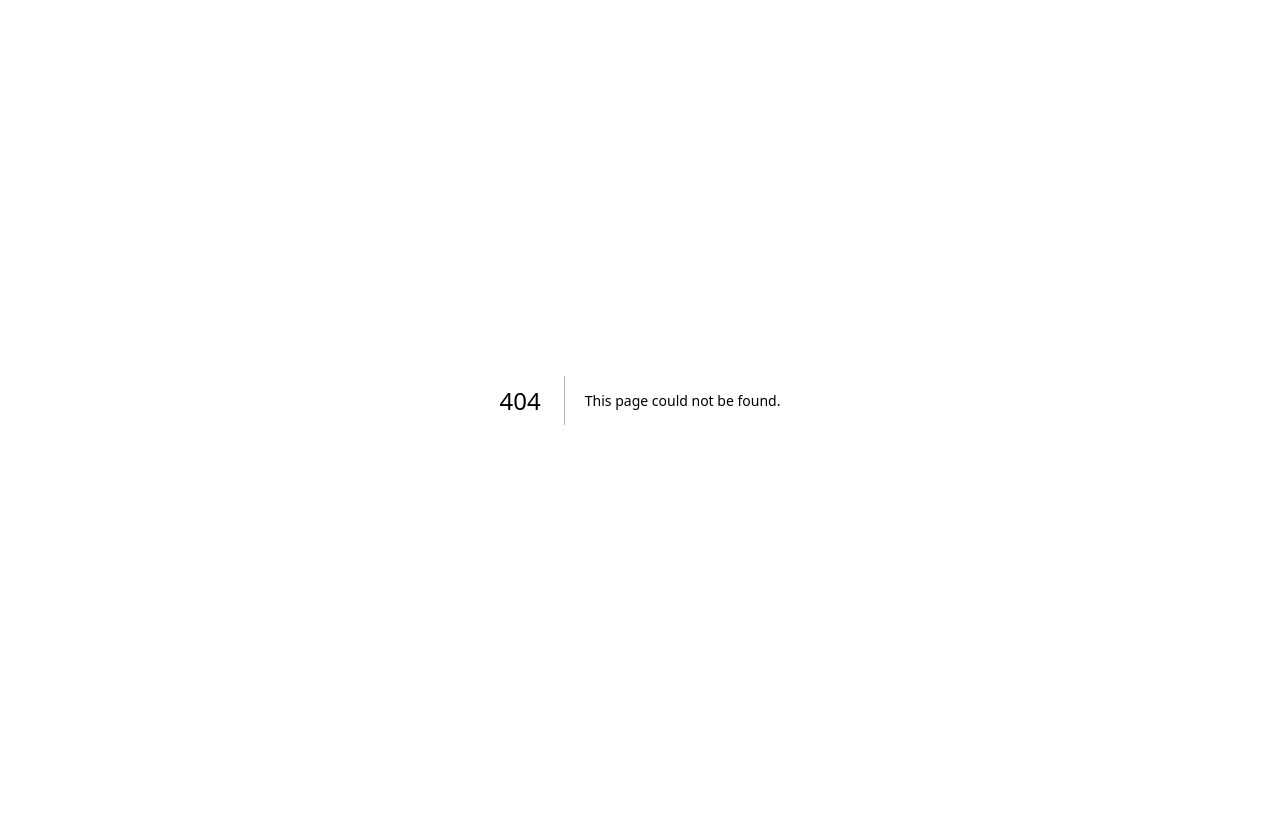
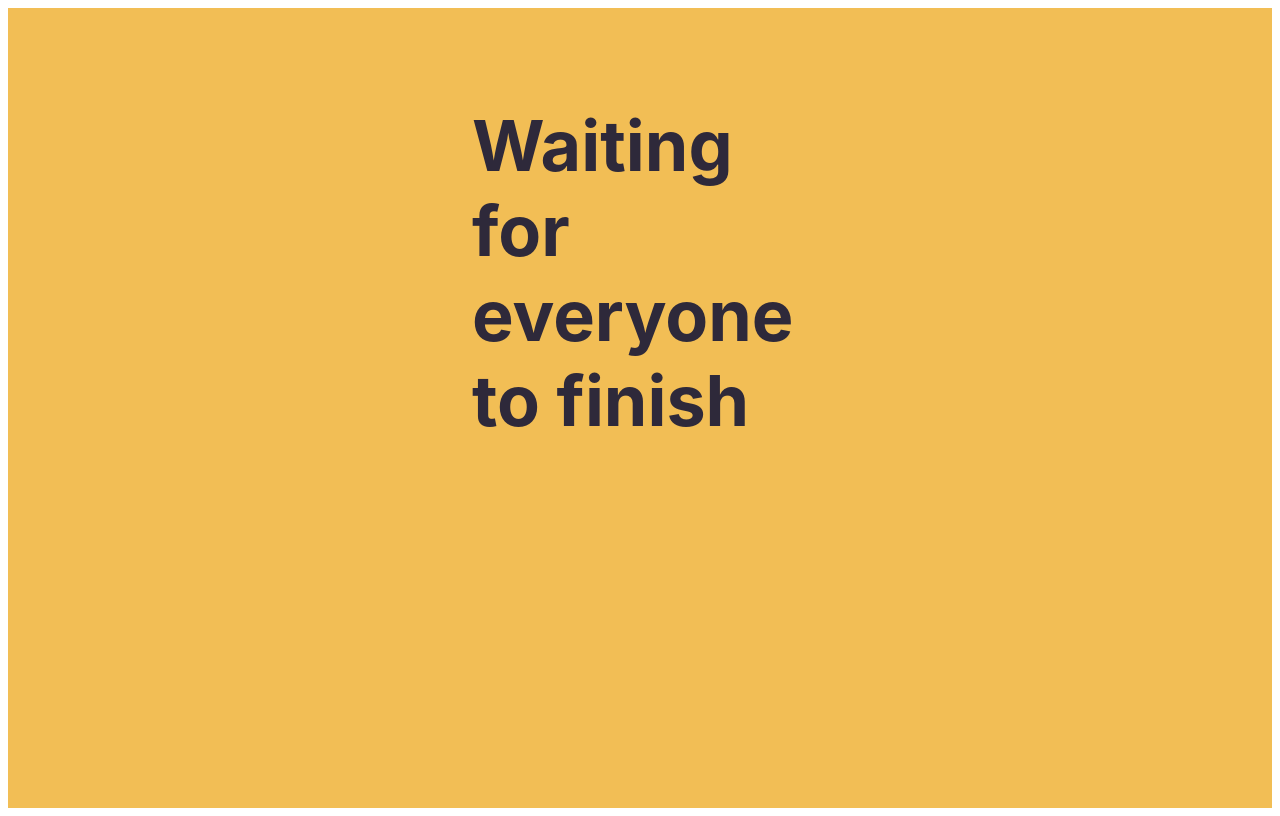
Before and after one commit to vivren/hungergames, a Next.js app in the folder hungergames/: page /wait in a window 1280 px wide. Before the commit this address had no page. Built offline with nearby package versions, Linux system fonts and the light colour scheme.

Commit message:
add waiting page

```diff
--- a/hungergames/src/pages/preference.css
+++ b/hungergames/src/pages/preference.css
@@ -12,7 +12,6 @@
     justify-content: center;
     text-align: center;
     display: block;
-
 
 }
 
--- a/hungergames/src/pages/preference.tsx
+++ b/hungergames/src/pages/preference.tsx
@@ -54,7 +54,7 @@ export default function Preference(){
 
             <div className='Selection'>
               <div className="Selection1">
-                <h3>Price Range</h3>
+                <h3>Price Level</h3>
                 <div className='editBox'>
                     <input
                         type="range"
@@ -87,7 +87,7 @@ export default function Preference(){
                     <input
                         type="range"
                         min="0"
-                        max="100"
+                        max="50"
                         value={distance}
                         onChange={handleDistanceChange}
                         step="5"/>
--- a/hungergames/src/pages/url.tsx
+++ b/hungergames/src/pages/url.tsx
@@ -6,7 +6,7 @@ export default function URL(){
         <div className="page">
             <div className="main">
                <div className='return'>
-                <Link href="/"><img className='returnImage' src="/icon/return.png"/></Link>
+                {/* <Link href="/"><img className='returnImage' src="/icon/return.png"/></Link> */}
                </div>
 
                <div className='text'>
@@ -21,6 +21,11 @@ export default function URL(){
                     <img className="copy" src="/icon/copy.svg" alt="copy png"/>
                </div>
 
+                <div>
+                <Link href="/Game"><p className='link'>Direct enter the game</p></Link>
+                </div>
+
+
                <div className='footer'>
                     <img src="/footer.png"></img>
                </div>
--- /dev/null
+++ b/hungergames/src/pages/wait.css
@@ -0,0 +1,78 @@
+.page{
+    background-color:#F2BE55;
+}
+
+
+.main{
+    /* border: 1px solid black; */
+    min-height: 100vh;
+    max-width: 50vh;
+    margin-left: auto;
+    margin-right: auto;
+    justify-content: center;
+
+    display: block;
+
+}
+
+h1{
+    float: left;
+    display: block;
+    color: #2E293A;
+    font-family: Inter;
+    font-size: 70px;
+    font-style: normal;
+    font-weight: 700;
+    line-height: normal;
+    margin-bottom: 20px;
+}
+
+
+.title{
+    display: block;
+    float: left;
+    margin-top: 3em;
+    margin-left: 2em;
+    padding-bottom: 10em;
+
+}
+
+.button{
+    display: block;
+    border-radius: 10px;
+    background: #D56359;
+    box-shadow: 0px 4px 4px 0px rgba(0, 0, 0, 0.25);
+    width: 149px;
+    height: 45.115px;
+    flex-shrink: 0;
+    color:#2E293A;
+    font-weight: 800;
+
+
+    margin-top: 50px
+}
+
+.arrow{
+    width:20%;
+    margin-left: 10px;
+    margin-right: 10px;
+}
+.userInput{
+    display: flex;
+}
+
+.Input{
+    width: 83px;
+    height: 38px;
+    border-radius: 5px;
+    background: #F6D38A;
+    box-shadow: 0px 4px 4px 0px rgba(0, 0, 0, 0.25) inset;
+    text-align: center;
+    color: #FAE1AD;
+    font-weight: 700;
+    font-size: 2rem;
+}
+
+.container{
+    margin-top: 30px;
+}
--- /dev/null
+++ b/hungergames/src/pages/wait.tsx
@@ -0,0 +1,46 @@
+import React, { useState, useEffect } from 'react';
+import './wait.css';
+import Link from 'next/link';
+
+
+export default function Wait() {
+  const [isResultReady, setIsResultReady] = useState(false);
+
+  // useEffect(() => {
+  //   // Fetch the backend boolean value
+  //   const fetchData = async () => {
+  //     try {
+  //       const response = await fetch('/api/your-endpoint'); // Replace with your actual API endpoint
+  //       const data = await response.json();
+  //       setIsResultReady(data.isResultReady); // Assuming your backend returns { "isResultReady": true/false }
+  //     } catch (error) {
+  //       console.error('Error fetching data:', error);
+  //     }
+  //   };
+
+  //   fetchData();
+  // }, []); // Run once when the component mounts
+
+
+
+  return (
+    <div className="page">
+      <div className="main">
+        <div className="title">
+          <h1>
+            Waiting <br />
+            for <br />
+            everyone <br />
+            to finish
+          </h1>
+
+          {isResultReady && (
+             <Link href="/leaderboard">
+             <a className="button">Check result</a>
+           </Link>
+          )}
+        </div>
+      </div>
+    </div>
+  );
+}
```
Also changed, not shown: hungergames/src/pages/url.css (+7 -0 lines).
